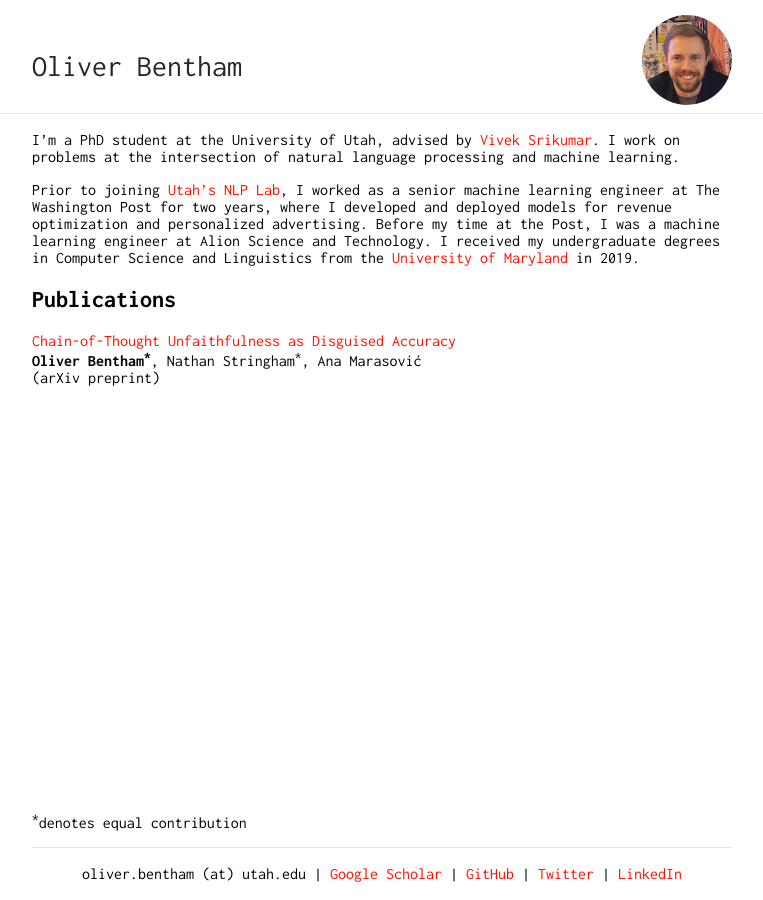
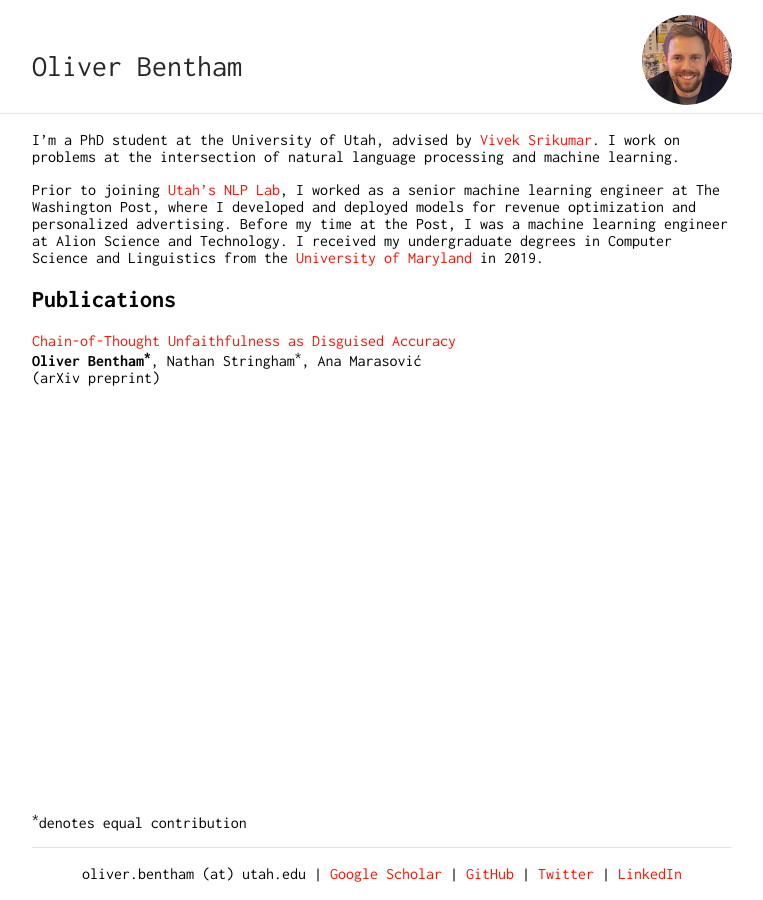
Before and after one commit to obentham/oliverbentham, a Jekyll site: the page built from index.md, in a window 1280 px wide. Shown: the whole page, without its empty margins (258-1021 px from the left). Built offline with Jekyll 4.4.1, drawn with Linux system fonts in a browser that asks for light colours.

Commit message:
simplify content

```diff
--- a/index.md
+++ b/index.md
@@ -4,7 +4,7 @@ layout: default
 
 I'm a PhD student at the University of Utah, advised by [Vivek Srikumar](https://svivek.com/). I work on problems at the intersection of natural language processing and machine learning.
 
-Prior to joining [Utah's NLP Lab](https://nlp.cs.utah.edu/), I worked as a senior machine learning engineer at The Washington Post for two years, where I developed and deployed models for revenue optimization and personalized advertising. Before my time at the Post, I was a machine learning engineer at Alion Science and Technology. I received my undergraduate degrees in Computer Science and Linguistics from the [University of Maryland](https://umd.edu/) in 2019.
+Prior to joining [Utah's NLP Lab](https://nlp.cs.utah.edu/), I worked as a senior machine learning engineer at The Washington Post, where I developed and deployed models for revenue optimization and personalized advertising. Before my time at the Post, I was a machine learning engineer at Alion Science and Technology. I received my undergraduate degrees in Computer Science and Linguistics from the [University of Maryland](https://umd.edu/) in 2019.
 
 
 ## Publications
```
